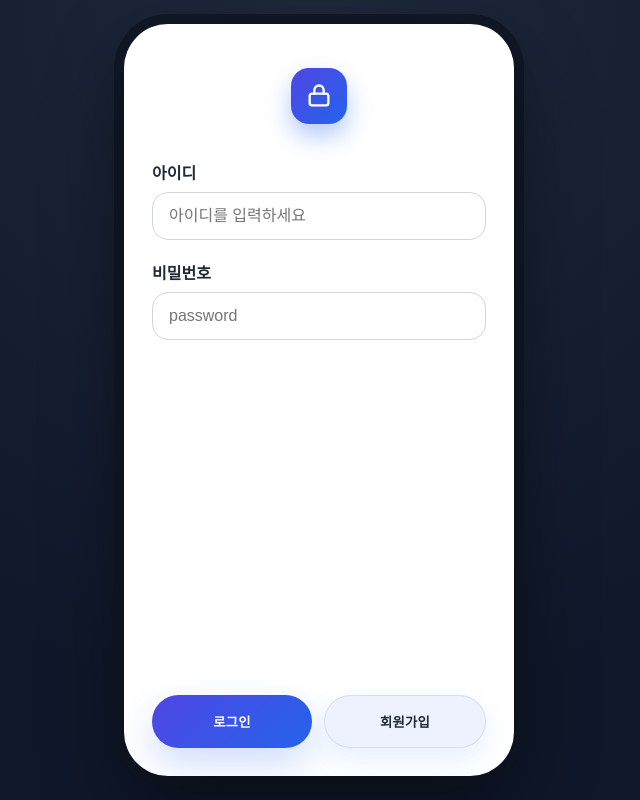
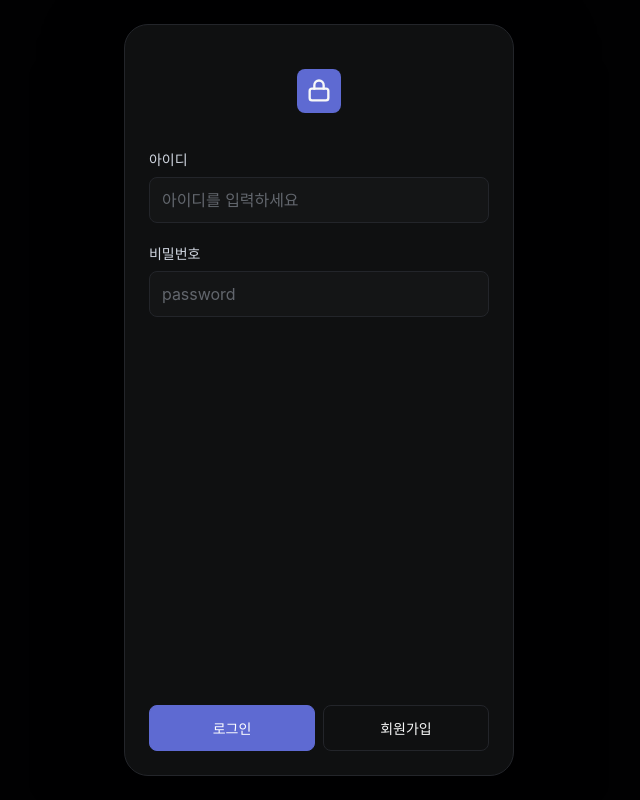
Before and after one commit to kosdba-lgtm/dong-login-demo, a website: page public/index.html in a window 1280 px wide. Shown: the whole page, without its empty margins (321-961 px from the left). Drawn offline with Linux system fonts and the light colour scheme.

Commit message:
Restyle login page with Linear design system tokens
Co-Authored-By: Claude Sonnet 5 <noreply@anthropic.com>

```diff
--- a/public/style.css
+++ b/public/style.css
@@ -4,26 +4,44 @@
   box-sizing: border-box;
 }
 
+:root {
+  --primary: #5e6ad2;
+  --primary-hover: #828fff;
+  --primary-focus: #5e69d1;
+  --ink: #f7f8f8;
+  --ink-muted: #d0d6e0;
+  --ink-subtle: #8a8f98;
+  --ink-tertiary: #62666d;
+  --canvas: #010102;
+  --surface-1: #0f1011;
+  --surface-2: #141516;
+  --surface-3: #18191a;
+  --hairline: #23252a;
+  --hairline-strong: #34343a;
+  --semantic-success: #27a644;
+  --semantic-error: #e5484d;
+}
+
 body {
   margin: 0;
-  font-family: -apple-system, BlinkMacSystemFont, "Segoe UI", sans-serif;
-  background: radial-gradient(circle at top, #1e293b 0%, #0f172a 70%);
-  color: #1f2937;
+  font-family: Inter, -apple-system, BlinkMacSystemFont, "Segoe UI", system-ui, sans-serif;
+  background: var(--canvas);
+  color: var(--ink);
   min-height: 100vh;
   display: flex;
   align-items: center;
   justify-content: center;
   padding: 24px;
-  box-sizing: border-box;
 }
 
 .phone {
   width: 100%;
   max-width: 390px;
   height: min(844px, calc(100vh - 48px));
-  background: #ffffff;
-  border-radius: 44px;
-  box-shadow: 0 30px 80px rgba(0, 0, 0, 0.45), 0 0 0 10px #111827;
+  background: var(--surface-1);
+  border: 1px solid var(--hairline);
+  border-radius: 24px;
+  box-shadow: 0 30px 80px rgba(0, 0, 0, 0.6);
   overflow: hidden;
   display: flex;
   flex-direction: column;
@@ -34,22 +52,20 @@ body {
   display: flex;
   flex-direction: column;
   width: 100%;
-  padding: 44px 28px 28px;
-  box-sizing: border-box;
+  padding: 44px 24px 24px;
   overflow-y: auto;
 }
 
 .app-icon {
-  width: 56px;
-  height: 56px;
+  width: 44px;
+  height: 44px;
   margin: 0 auto 8px;
-  border-radius: 18px;
-  background: linear-gradient(135deg, #4f46e5 0%, #2563eb 100%);
-  color: white;
+  border-radius: 8px;
+  background: var(--primary);
+  color: var(--ink);
   display: flex;
   align-items: center;
   justify-content: center;
-  box-shadow: 0 12px 24px rgba(37, 99, 235, 0.35);
 }
 
 @media (max-width: 480px), (max-height: 700px) {
@@ -62,6 +78,7 @@ body {
     width: 100vw;
     height: 100vh;
     border-radius: 0;
+    border: none;
     box-shadow: none;
   }
 }
@@ -72,29 +89,7 @@ h1 {
 }
 
 p {
-  color: #4b5563;
-}
-
-.tabs {
-  display: flex;
-  gap: 8px;
-  margin: 20px 0;
-}
-
-.tabs button {
-  flex: 1;
-  padding: 12px 16px;
-  border: 1px solid #d1d5db;
-  border-radius: 12px;
-  background: #ffffff;
-  cursor: pointer;
-  font-weight: 600;
-}
-
-.tabs button.active {
-  background: #2563eb;
-  color: white;
-  border-color: #2563eb;
+  color: var(--ink-subtle);
 }
 
 form {
@@ -106,21 +101,39 @@ form {
 label {
   display: grid;
   gap: 8px;
-  font-weight: 600;
+  font-size: 14px;
+  font-weight: 500;
+  color: var(--ink-muted);
+  letter-spacing: -0.05px;
 }
 
 input {
   width: 100%;
-  padding: 14px 16px;
-  border: 1px solid #d1d5db;
-  border-radius: 16px;
-  font-size: 1rem;
+  padding: 12px 12px;
+  border: 1px solid var(--hairline);
+  border-radius: 8px;
+  background: var(--surface-2);
+  color: var(--ink);
+  font-size: 16px;
+  font-family: inherit;
+  letter-spacing: -0.05px;
+  min-height: 44px;
+}
+
+input::placeholder {
+  color: var(--ink-tertiary);
+}
+
+input:focus {
+  outline: 2px solid rgba(94, 105, 209, 0.5);
+  outline-offset: 1px;
+  border-color: var(--hairline-strong);
 }
 
 .bottom-actions {
   display: flex;
   justify-content: center;
-  gap: 12px;
+  gap: 8px;
   margin-top: auto;
   padding-top: 32px;
 }
@@ -129,55 +142,58 @@ input {
   flex: 1;
   min-width: 0;
   max-width: 200px;
-  padding: 16px 20px;
-  border: none;
-  border-radius: 999px;
-  background: #eef2ff;
-  color: #1f2937;
-  font-weight: 700;
-  letter-spacing: 0.02em;
+  min-height: 44px;
+  padding: 12px 14px;
+  border: 1px solid var(--hairline);
+  border-radius: 8px;
+  background: var(--surface-1);
+  color: var(--ink);
+  font-size: 14px;
+  font-weight: 500;
+  letter-spacing: 0;
   cursor: pointer;
-  transition: transform 0.2s ease, background 0.2s ease, box-shadow 0.2s ease;
-  box-shadow: 0 12px 28px rgba(59, 130, 246, 0.12);
+  transition: background 0.15s ease, border-color 0.15s ease;
 }
 
 .action-button:hover {
-  transform: translateY(-1px);
-  background: #dde7ff;
+  background: var(--surface-3);
 }
 
 .action-button.active {
-  background: linear-gradient(135deg, #4f46e5 0%, #2563eb 100%);
-  color: white;
-  box-shadow: 0 16px 36px rgba(37, 99, 235, 0.22);
+  background: var(--primary);
+  color: #ffffff;
+  border-color: var(--primary);
 }
 
-.action-button:not(.active) {
-  border: 1px solid rgba(100, 116, 139, 0.16);
+.action-button.active:hover {
+  background: var(--primary-hover);
+  border-color: var(--primary-hover);
 }
 
 .message {
   margin-top: 16px;
   min-height: 1.5rem;
-  color: #dc2626;
+  font-size: 14px;
+  color: var(--semantic-error);
 }
 
 .message.success {
-  color: #16a34a;
+  color: var(--semantic-success);
 }
 
 .help {
   margin-top: 24px;
-  background: #f8fafc;
-  border-radius: 12px;
+  background: var(--surface-2);
+  border-radius: 8px;
   padding: 16px;
-  border: 1px solid #e5e7eb;
+  border: 1px solid var(--hairline);
 }
 
 .help pre {
   white-space: pre-wrap;
-  background: #e5e7eb;
+  background: var(--surface-3);
   padding: 12px;
-  border-radius: 12px;
+  border-radius: 8px;
   overflow-x: auto;
+  color: var(--ink-muted);
 }
```
